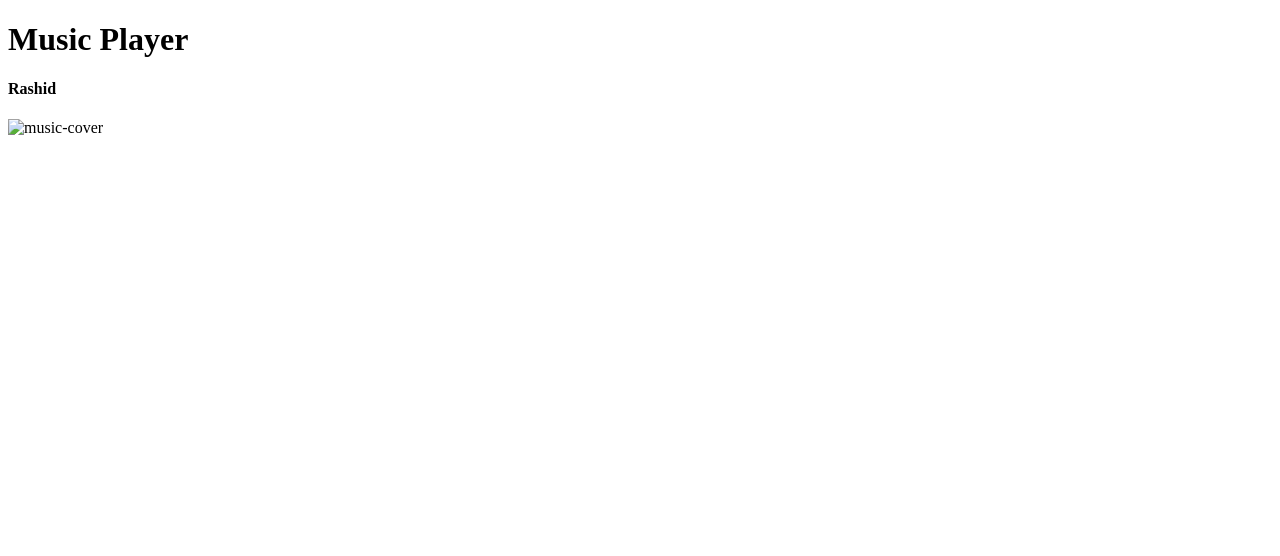
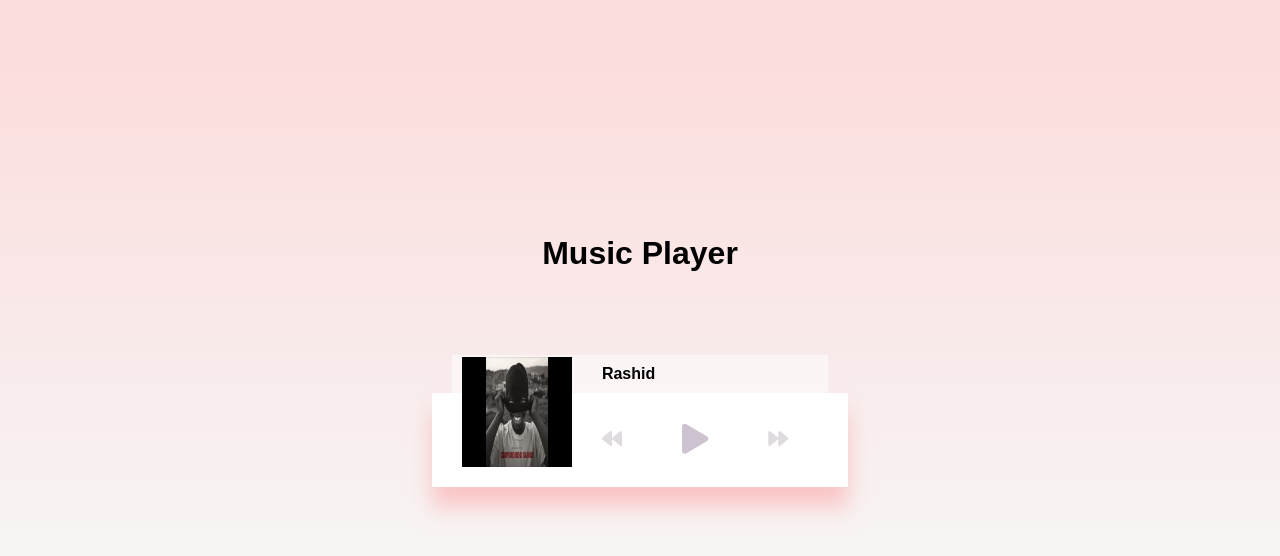
Before and after one commit to devlucaspl/music_player_page, a plain HTML site: page index.html in a window 1280 px wide. Drawn offline with Linux system fonts and the light colour scheme; a web font is replaced by a local one.

Commit message:
adicionando imagem e fazendo o estilo

```diff
--- a/index.html
+++ b/index.html
@@ -11,19 +11,32 @@
 <body>
     <h1>Music Player</h1>
 
-    <div class="music-container">
+    <div class="music-container play">
         <div class="music-info">
             <h4 id="title">Rashid</h4>
             <div class="progress-container">
                 <div class="progress"></div>
             </div>
         </div>
-    </div>
 
-    <audio src="music/rashid.mp3" id="audio"></audio>
+        <audio src="music/rashid.mp3" id="audio"></audio>
 
-    <div class="img-container">
-        <img src="rashid.jpg" alt="music-cover" id="cover"/>
+        <div class="img-container">
+            <img src="images/rashid.jpg" alt="music-cover" id="cover"/>
+        </div>
+
+        <div class="navigation">
+            <button id="prev" class="action-btn">
+                <i class="fas fa-backward"></i>
+            </button>
+            <button id="play" class="action-btn action-btn-big">
+                <i class="fas fa-play"></i>
+            </button>
+            <button id="next" class="action-btn">
+                <i class="fas fa-forward"></i>
+            </button>
+        </div>
+
     </div>
 
     <script src="script.js"></script>
--- a/style.css
+++ b/style.css
@@ -0,0 +1,92 @@
+@import url('https://fonts.googleapis.com/css2?family=Island+Moments&display=swap');
+
+* {
+    box-sizing: border-box;
+}
+
+body {
+    height: 100vh;
+    margin: 0;
+    font-family: Island Moments, sans-serif;
+    background-image: linear-gradient(
+        0deg,
+        rgb(247, 247, 247) 23.8%,
+        rgb(252, 221, 221) 92%
+    );
+    display: flex;
+    flex-direction: column;
+    align-items: center;
+    justify-content: center;
+}
+
+.music-container {
+    background-color: #fff;
+    box-shadow: 0 20px 20px 0 rgba(252, 169, 169, 0.6);
+    display: flex;
+    padding: 20px 30px;
+    position: relative;
+    margin: 100px 0;
+    z-index: 10;
+}
+
+.img-container {
+    position: relative;
+    width: 110px;
+
+}
+
+.img-container img {
+    width: inherit;
+    height: 110px;
+    object-fit: cover;
+    position: absolute;
+    bottom: 0;
+    left: 0;
+}
+
+.navigation {
+    display: flex;
+    align-items: center;
+    justify-content: center;
+    z-index: 1;
+}
+
+.action-btn {
+    background-color: #fff;
+    border: 0;
+    color: #dfdbdf;
+    font-size: 20px;
+    cursor: pointer;
+    padding: 10px;
+    margin: 0 20px;
+}
+
+.action-btn-big {
+    color: #cdc2d0;
+    font-size: 30px;
+}
+
+.action-btn:focus {
+    outline: 0;
+}
+
+.music-info {
+    background-color: rgba(255, 255, 255, 0.5);
+    position: absolute;
+    top: 0;
+    left: 20px;
+    width: calc(100% - 40px);
+    padding: 10px 10px 10px 150px;
+    opacity: 0;
+    transform: translateY(0%);
+    transition: transform 0.3s ease-in, opacity 0.3s ease-in;
+}
+
+.music-info h4 {
+    margin: 0;
+}
+
+.music-container.play .music-info {
+    opacity: 1;
+    transform: translateY(-100%);
+}
```
Also changed, not shown: images/rashid.jpg (added).
